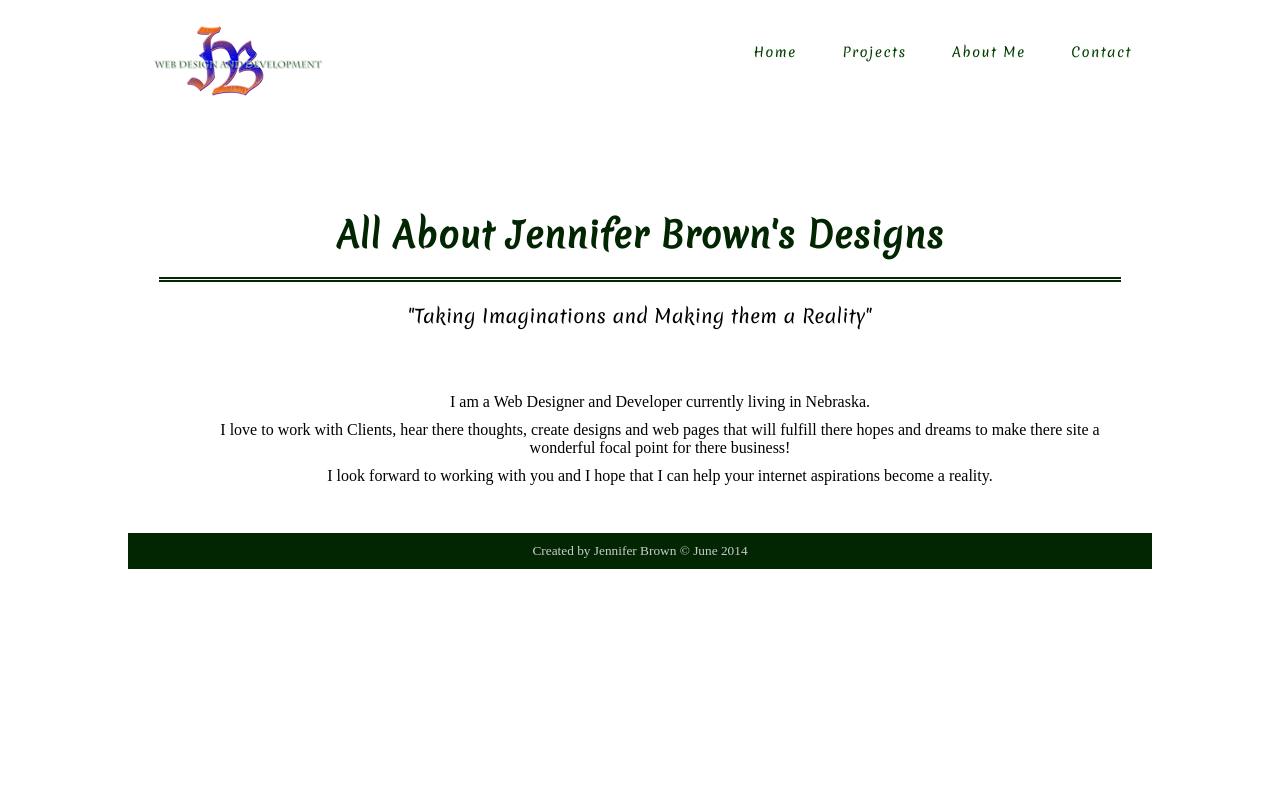
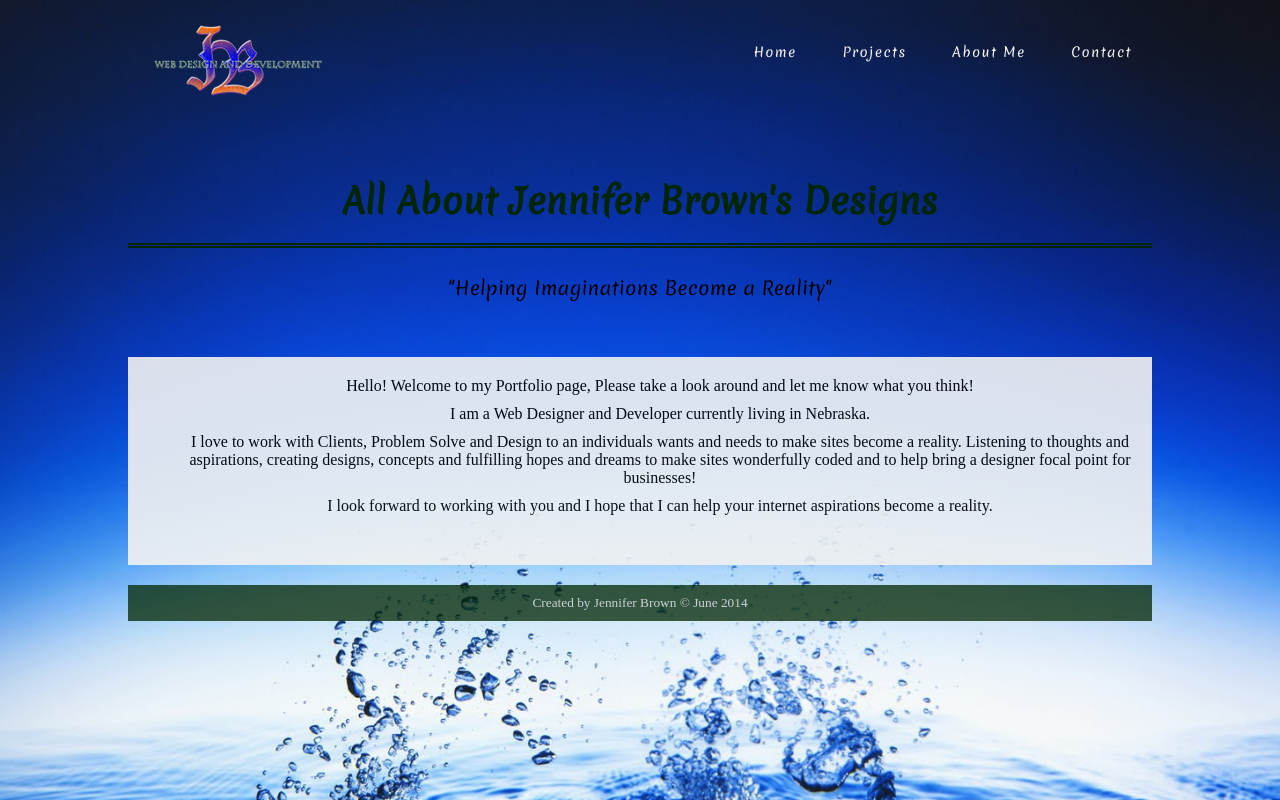
Before and after one commit to jlynn81/JB_Portfolio, a plain HTML site: page Portfolio/index.html in a window 1280 px wide. Drawn offline with Linux system fonts and the light colour scheme.

Commit message:
Working Updates for Page Layout

```diff
--- a/Portfolio/css/main.css
+++ b/Portfolio/css/main.css
@@ -9,7 +9,9 @@ body{
     z-index: -999;
     width: 80%;
     padding-top: 2em;
-    /*background-image: url(images/skies.jpg);*/
+    background-image: url(images/Water01.JPG);
+    background-size: 110%;
+
 
 }
 
@@ -47,12 +49,12 @@ nav li{
 }
 
 nav a:link, a:visited{
-    color: #034001;
+    color: #F2F2F2;
     text-decoration: none;
 }
 
 a:hover, a:active{
-    color: #81A632;
+    color: #9ABF11;
     text-align: center;
 }
 
@@ -62,44 +64,43 @@ a:active{
 }
 
 /*Home Page Styling*/
-#home, #projects, #contact_info{
-
-    padding: 3%;
+#main, #projects, #contact_info{
     position: relative;
     top: 1.76em;
+    padding-bottom: 2em;
 }
 
-#top h1{
+#main h1, #projects h1{
     font-family: 'Merienda', cursive;
     font-size: 26pt;
-    letter-spacing: 0.01em;
     color: #022601;
     clear: both;
     border-style: none none double;
     border-width: 5px;
     text-align: center;
     padding-bottom: 0.5em;
+    position: relative;
+    top: -1em;
 }
 
-#top p{
+#main p, #projects p{
     font-family: 'Merienda', cursive;
     font-size: 14pt;
     letter-spacing: 0.01em;
     position: relative;
     text-align: center;
-    top: -0.5em;
+    top: -2em;
 }
 
-#middle{
+#main ul{
+    text-align: center;
     padding-top: 20px;
-    padding-bottom: 20px;
+    padding-bottom: 40px;
+    background-color: #F2F2F2;
+    opacity: .9;
 }
 
-#middle ul{
-    text-align: center;
-}
-
-#middle li{
+#main li{
     text-decoration: none;
     display: block;
     padding-bottom: 10px;
@@ -115,6 +116,7 @@ a:active{
     clear: both;
     padding: 1em 3.45em 1em 1em;
     margin-bottom: 2em;
+    border-radius: 0.5em;
 }
 
 #about_me img{
@@ -130,14 +132,15 @@ a:active{
 }
 
 /*Projects Information Page*/
+
 #designs, #development, #javascript{
     border-width: 1em;
     float: left;
     box-shadow: 1px 1px 1px 1px #ccadad;
     display: inline;
     text-align: center;
-    height: 200px;
-    width: 240px;
+    height: 100px;
+    width: 120px;
     margin-bottom: 3em;
     margin-right: 1em;
 }
@@ -172,5 +175,5 @@ footer{
     padding: 0.75em;
     background-color: #022601;
     font-size: 10pt;
-
+    opacity: 0.75;
 }
--- a/Portfolio/index.html
+++ b/Portfolio/index.html
@@ -25,27 +25,22 @@
 
     </header>
 
-    <section id="home">
-        <div id="top">
+    <section id="main">
 
-            <h1>All About Jennifer Brown's Designs</h1>
+        <h1>All About Jennifer Brown's Designs</h1>
 
-            <p>"Taking Imaginations and Making them a Reality"</p>
-
-        </div>
-        <div id="middle">
+        <!--<p>"Taking Imaginations and Making them a Reality"</p>-->
+        <p>"Helping Imaginations Become a Reality"</p>
 
 
-
-            <ul>
-                <li>I am a Web Designer and Developer currently living in Nebraska.</li>
-                <li>I love to work with Clients, hear there thoughts, create designs and web pages that will fulfill
-                    there hopes and dreams to make there site a wonderful focal point for there business!</li>
-                <li>I look forward to working with you and I hope that I can help your internet aspirations
-                    become a reality.</li>
-            </ul>
-
-        </div>
+        <ul>
+            <li> Hello!  Welcome to my Portfolio page, Please take a look around and let me know what you think!</li>
+            <li>I am a Web Designer and Developer currently living in Nebraska.</li>
+            <li>I love to work with Clients, Problem Solve and Design to an individuals wants and needs to make sites become
+                a reality.  Listening to thoughts and aspirations, creating designs, concepts and fulfilling hopes
+                and dreams to make sites wonderfully coded and to help bring a designer focal point for businesses!</li>
+            <li>I look forward to working with you and I hope that I can help your internet aspirations become a reality.</li>
+        </ul>
 
     </section>
 
```
Also changed, not shown: Portfolio/css/images/Water01.JPG (added).
